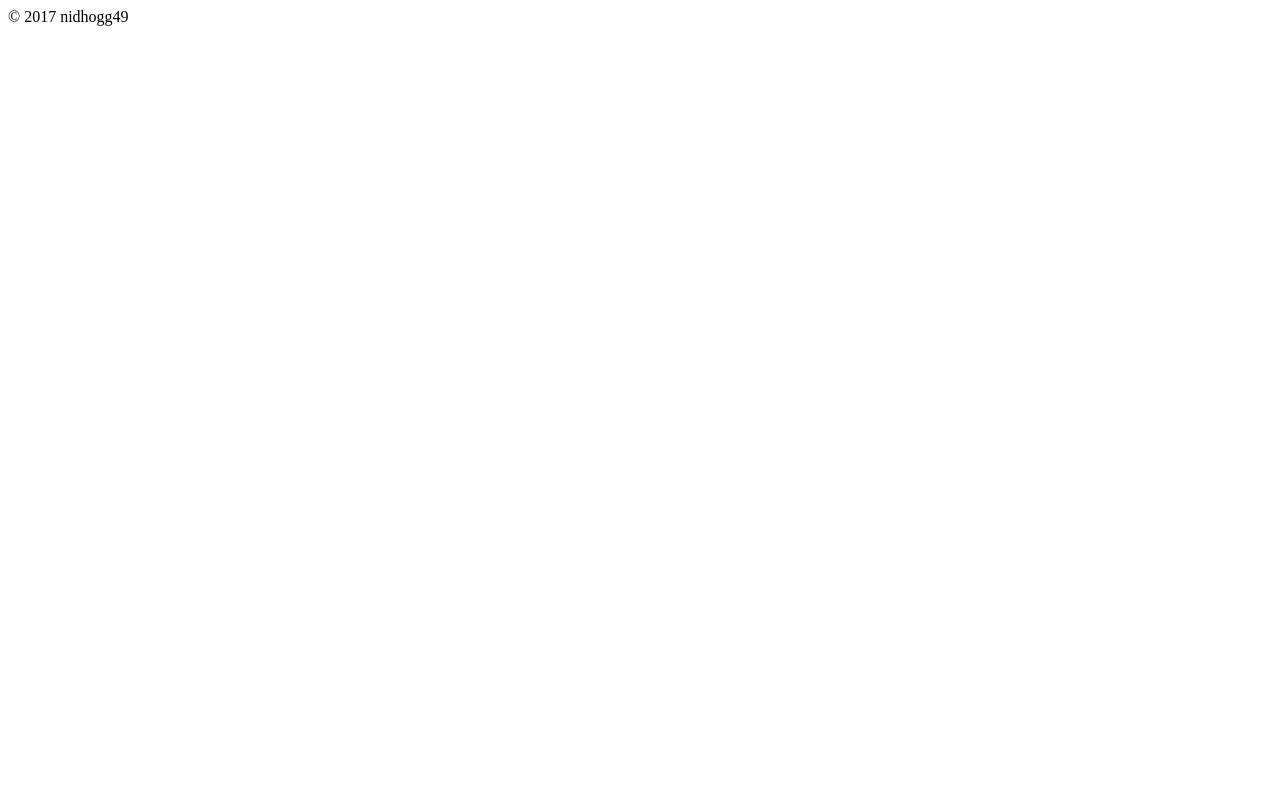
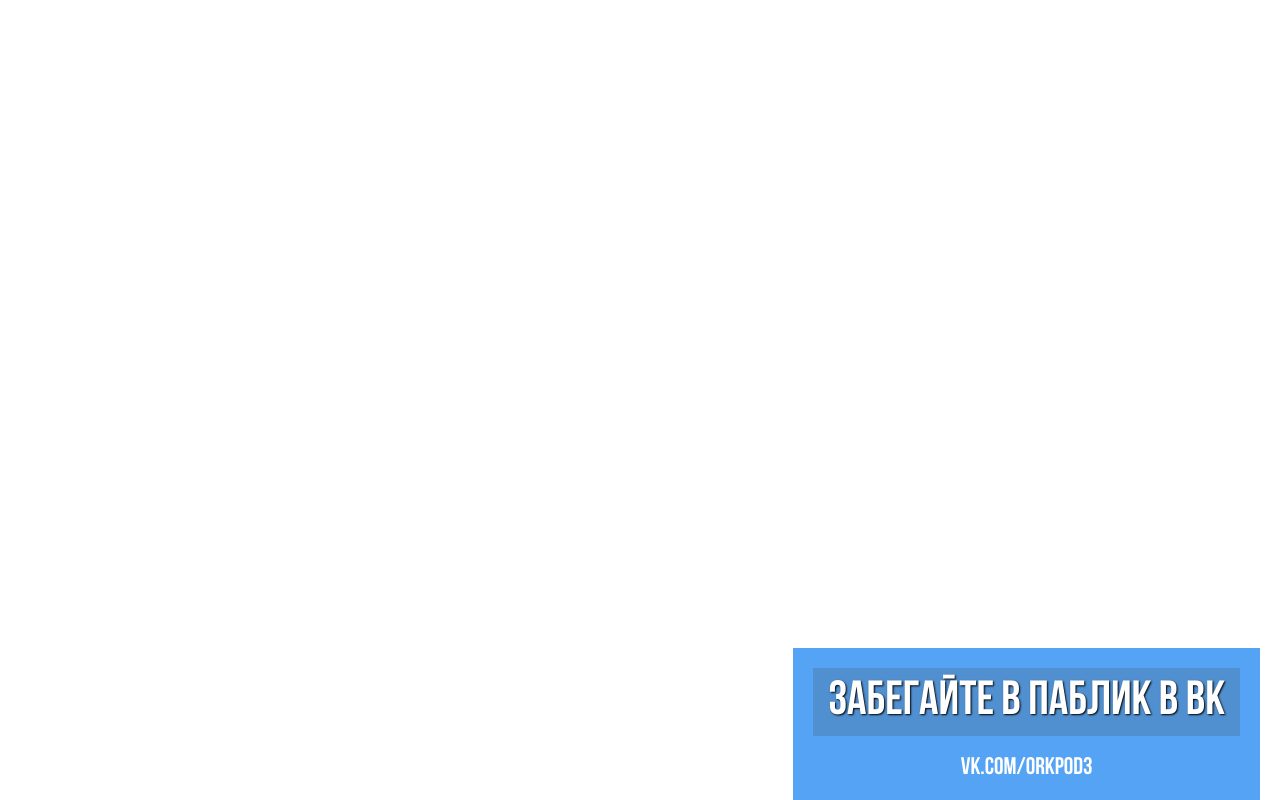
Before and after one commit to nidhogg49/popOver, a website: page index.html in a window 1280 px wide. Drawn offline with nearby package versions, Linux system fonts and the light colour scheme.

Commit message:
I created a monster

```diff
--- a/index.html
+++ b/index.html
@@ -1 +1 @@
-<!DOCTYPE html><html lang="ru"><head><meta charset="UTF-8"><meta name="viewport" content="width=device-width, initial-scale=1.0"><title>Mobilbc</title><link rel="stylesheet" href="./build/style/popOver.css"><script src="https://cdnjs.cloudflare.com/ajax/libs/jquery/3.2.1/jquery.min.js"></script><script src="./src/js/popOver.js"></script><!--script(src='./build/js/popOver.min.js')--></head><body><header class="header"></header><main><div class="pop-over"></div></main><footer class="footer"><div class="container">© 2017 nidhogg49</div></footer></body></html>
+<!DOCTYPE html><html lang="ru"><head><meta charset="UTF-8"><meta name="viewport" content="width=device-width, initial-scale=1.0"><title>Mobilbc</title><link rel="stylesheet" href="./build/style/popOver.css"><script src="https://cdnjs.cloudflare.com/ajax/libs/jquery/3.2.1/jquery.min.js"></script><script src="./src/js/popOver.js"></script><!--script(src='./build/js/popOver.min.js')--></head><body><main><div class="pop-over"></div></main></body></html>
--- a/src/js/popOver.js
+++ b/src/js/popOver.js
@@ -2,18 +2,17 @@
 
  Version: 0.0.1a
  Author: nidhogg49
- Website: http://nidhogg49.github.io/popUpjs
- Docs: https://github.com/nidhogg49/popUpjs
- Repo: https://github.com/nidhogg49/popUpjs
- Issues: https://github.com/nidhogg49/issues
+ Website: http://nidhogg49.github.io/popOver
+ Docs: https://github.com/nidhogg49/popOver
+ Repo: https://github.com/nidhogg49/popOver
+ Issues: https://github.com/nidhogg49/popOver/issues
 
- **
+ * * *
  *     @param {number}                  time                - время через которое показывается попОвер
  *     @param {string}                  title               - текст заголовка
  *     @param {Object}                  text                - текста
  *     @param {number}                  textTime            - время через которое переключаются текста
- *
- *
+ * * *
 
 */
 ;(function ($) {
@@ -24,67 +23,105 @@
             text    = $('<div class="pop-over__text"></div>');
 
     var defaults = {
-        'time'             : 3600,
+        'time'             : 10000,
         'title'            : {
             text        : 'Забегайте в паблик в вк',
             fontSize    : 48
         },
         'content'          : {
-            time        : 500,
-            text        : ['vk.com/orkpod'],
+            time        : 2000,
+            text        : ['vk.com/orkpod','vk.com/orkpod2', 'vk.com/orkpod3'],
             fontSize    : 24,
             animation   : 'leftRight'
         },
         'position'         : 'bottom',
         'background-color' : 'blue',
-        'animation'        : 'opacity'
-    };
+        'animation'        : 'upDown'
+    },
+        blockInterval = null,
+        contentInterval = null;
 
     var methods = {
         init : function( params ) {
-            var options = $.extend( {}, defaults, params);
-            this.append(title.text(options.title.text)).append(text.text(options.content.text[0]));
+            var options = $.extend( {}, defaults, params),
+                self = this;
 
+            //вставляем заголовок
+            self.append(title.text(options.title.text).css({'font-size':options.title.fontSize}));
+
+            //вставляем контент
+            options.content.text.forEach(function(element, index){
+                self.append(text.clone().text(options.content.text[index]).css({'font-size':options.content.fontSize}));
+            });
+
+            //анимация для всего блока
             if (options.animation == 'upDown' || options.animation == 'opacity') {
-                this.addClass(options.animation);
+                self.addClass(options.animation);
             } else {
                 $.error( 'Анимация "' +  options.animation + '" не найдена в плагине jQuery.popOver' );
             }
-            const $this = this;
 
-            setInterval(function(){
-                return methods.hideShow( $this );
+            //анимация для контента
+            if (options.content.animation == 'leftRight' || options.content.animation == 'opacity') {
+                $(self.find('.pop-over__text')).addClass(options.content.animation);
+                $(self.find('.pop-over__text')[0]).addClass('active');
+            } else {
+                $.error( 'Анимация "' +  options.content.animation + '" не найдена в плагине jQuery.popOver' );
+            }
+
+            return self.popOver('hideShow');
+        },
+        hideShow : function( params )  {
+            var options = $.extend( {}, defaults, params),
+                self = this;
+
+            blockInterval = setInterval(function(){
+                self.toggleClass('hide');
+
+                if (self.hasClass('hide')){
+                    clearInterval(contentInterval);
+                } else {
+                    start();
+                }
+
             },options.time);
 
-            setInterval(function(){
-            },options.content.time);
+            function start() {
+                contentInterval = setInterval(function(){
 
+                    var prevElem = $(self.find('.pop-over__text.active')),
+                        currElem = prevElem.next('.pop-over__text');
+
+                    prevElem.removeClass('active');
+                    self.append(prevElem);
+                    currElem.addClass('active');
+
+                },options.content.time);
+            }
+
+            if (options.content.text.length > 1) {
+                start();
+            }
         },
-        hideShow : function( obj )  {
-            obj.toggleClass('hide');
-        },
-        update : function( content ) {
+        update : function( params ) {
+            var options = $.extend( {}, defaults, params),
+                self = this;
 
+            return self.popOver(options);
         }
     };
 
     $.fn.popOver = function(method) {
 
         if ( methods[method] ) {
-            // если запрашиваемый метод существует, мы его вызываем
-            // все параметры, кроме имени метода прийдут в метод
-            // this так же перекочует в метод
             return methods[ method ].apply( this, Array.prototype.slice.call( arguments, 1 ));
         } else if ( typeof method === 'object' || ! method ) {
-            // если первым параметром идет объект, либо совсем пусто
-            // выполняем метод init
             return methods.init.apply( this, arguments );
         } else {
-            // если ничего не получилось
             $.error( 'Метод "' +  method + '" не найден в плагине jQuery.popOver' );
         }
 
-    }
+    };
 
     $( document ).ready(function() {
         $('.pop-over').popOver();
--- a/src/style/popOver.less
+++ b/src/style/popOver.less
@@ -6,22 +6,22 @@
   right: 20px;
   padding: 20px;
   text-align: center;
-  background: blue;
+  background: #54a3f4;
   color: #FFFFFF;
   font-family: "Bebas Neue";
   transition-property: all;
-  transition-duration: 0.5s;
+  transition-duration: 1s;
   transition-timing-function: ease;
 
   &.upDown {
-    bottom: -500px;
+    bottom: 0;
     &.hide {
-      opacity: 0;
+      bottom: -100%;
     }
   }
 
   &.opacity {
-    opacity: 1;
+    animation: opacity 0.5s ease;
 
     &.hide {
       opacity: 0;
@@ -29,11 +29,43 @@
   }
 
   &__title {
-    font-size: 48px;
     text-transform: uppercase;
+    text-shadow: 1px 1px 2px black;
+    padding: 10px 15px;
+    margin-bottom: 20px;
+    background: #5190d0;
   }
 
   &__text {
-    font-size: 24px;
+    display: none;
+    width: 100%;
+    animation-fill-mode: forwards;
+
+    &.opacity {
+
+      &.active {
+        animation: opacity 1s ease;
+        display: block;
+      }
+
+    }
+
+    &.leftRight {
+
+      &.active {
+        display: inline-block;
+        animation: leftRight 0.5s ease;
+      }
+
+    }
+
   }
 }
+@keyframes leftRight {
+  0% { -webkit-transform: translate3d(100%, 0, 0) }
+  100% { -webkit-transform: translate3d(0, 0, 0) }
+}
+@keyframes opacity {
+  0% { opacity: 0 }
+  100% { opacity: 1 }
+}
```
Also changed, not shown: build/js/popOver.min.js, build/style/popOver.css.
